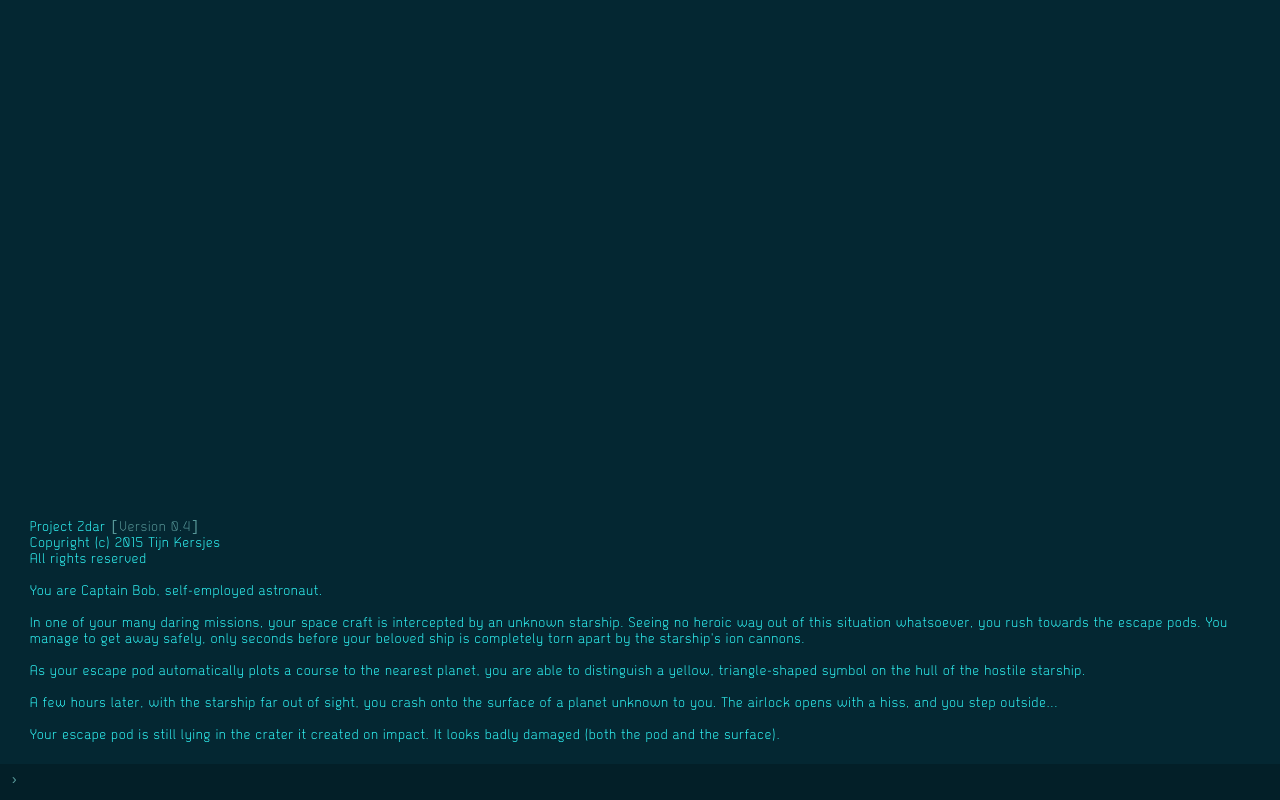
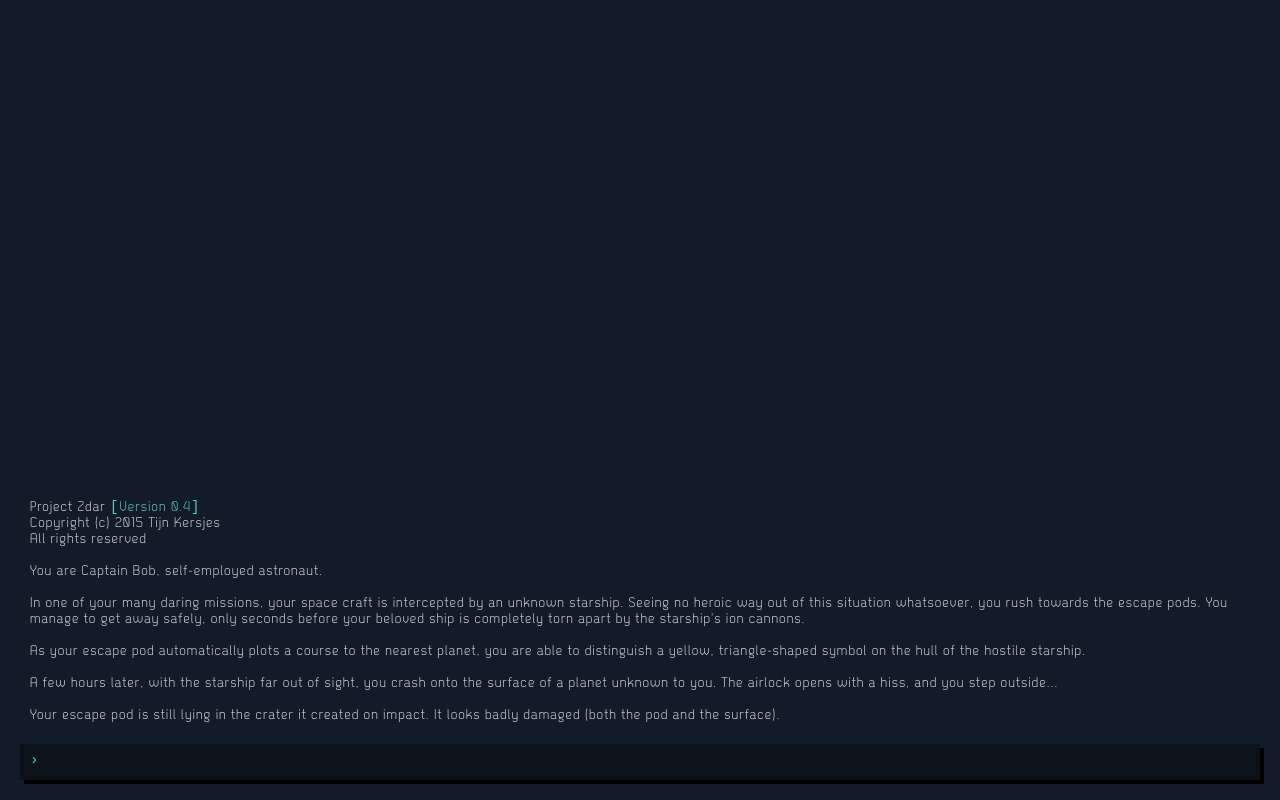
Before and after one commit to tkers/zdar, a PHP site: page / in a window 1280 px wide. Run offline with PHP 8.4, Linux system fonts and the light colour scheme.

Commit message:
Update palette

```diff
--- a/assets/default.css
+++ b/assets/default.css
@@ -10,8 +10,8 @@ html, body{
 }
 
 body{
-	background-color: #042732;
-	color: #33ffff;
+	background-color: #121C28;
+	color: #D3D4D4;
 	font-family: Dekar, 'Courier New';
 	line-height: 16px;
 	letter-spacing: 1px;
@@ -20,13 +20,13 @@ body{
 }
 
 b{
-	color: #579798;
+	color: #5FC8C7;
 	font-weight: normal;
 }
 
 hr {
   border: none;
-  border-top: 1px solid #579798;
+  border-top: 1px solid #5FC8C7;
   background-color: transparent;
   height: 0px;
   opacity: 0.5;
@@ -57,7 +57,7 @@ div#movedown{
 /*
 div.statusbar{
 	opacity: 0;
-	background-color: #33ffff;
+	background-color: #D3D4D4;
 	color: #042732;
 	font-weight: bold;
 	padding: 1px 0px;
@@ -65,11 +65,11 @@ div.statusbar{
 	top: 0px;
 	left: 0px;
 	right: 0px;
-}
-*/
+} */
+
 
 #blink{
-	color: #579798;
+	color: #5FC8C7;
 }
 
 div#output{
@@ -81,16 +81,14 @@ div#output{
 }
 
 div#inputbar{
-	background-color: rgba(0, 0, 0, 0.2);
-	color: #579798;
+	background-color: #0C121A;
+	color: #5FC8C7;
 	padding: 10px 10px;
 	margin: 0px;
-	/*
-	margin-top: 0px;
-	margin-bottom: 20px;
-	margin-left: 40px;
-	margin-right: 40px;
-	*/
+
+	margin: 20px;
+	box-shadow: 4px 4px 0 #000000;
+
 	-webkit-user-select: none;
 }
 
@@ -101,7 +99,7 @@ div.cmdwrapper{
 
 input#cmd{
 	background-color: transparent;
-	color: #33ffff;
+	color: #5FC8C7;
 	border: none;
 	outline: none;
 	font-family: Dekar, 'Courier New';
```
Also changed, not shown: 1 other file.
